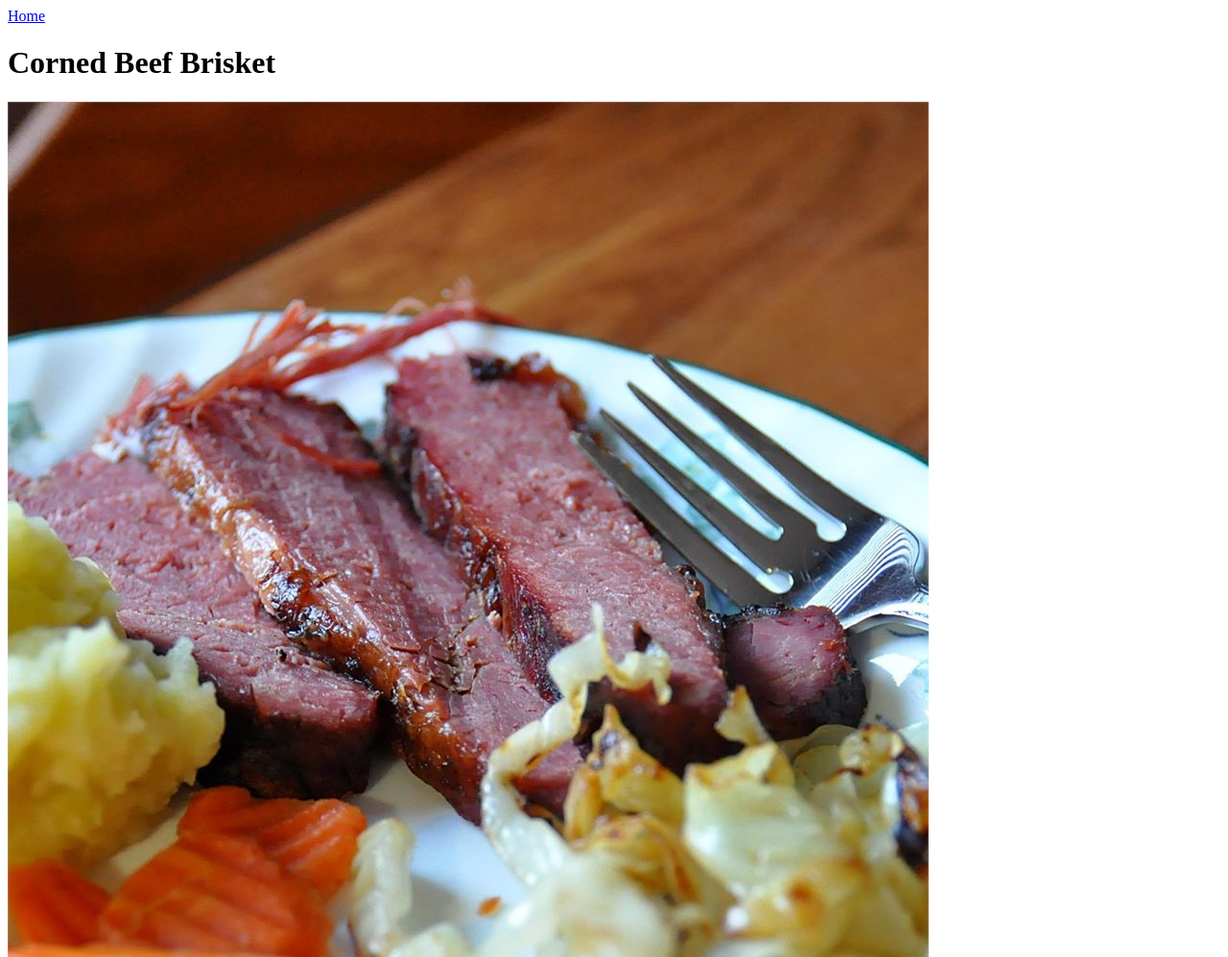
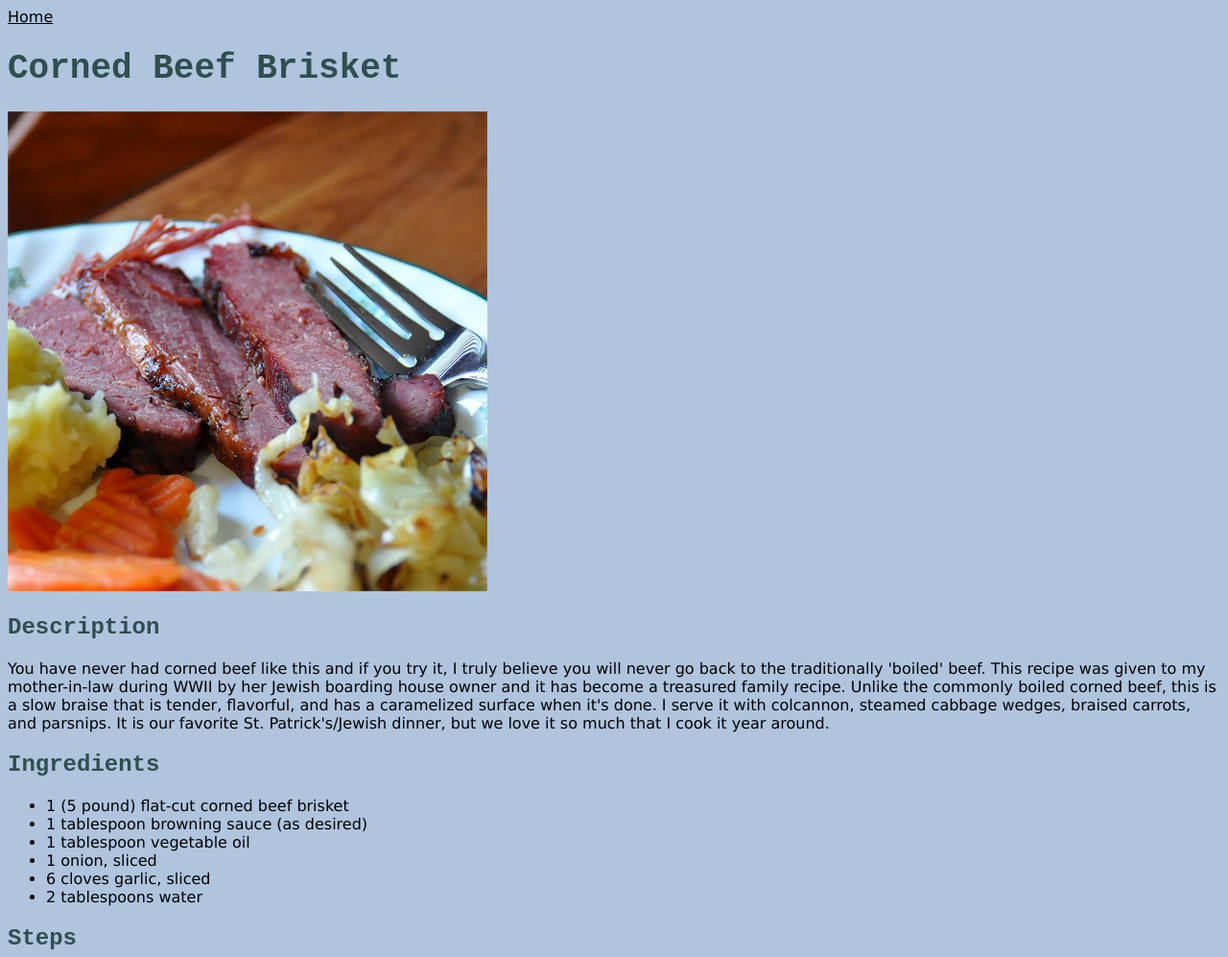
Before and after one commit to itswhom/odin-recipes, a plain HTML site: page recipes/corned-beef-brisket.html in a window 1280 px wide. Shown: the top 997 px of the page at 96% size. Drawn offline with Linux system fonts and the light colour scheme.

Commit message:
Add basic external styling

```diff
--- a/recipes/corned-beef-brisket.html
+++ b/recipes/corned-beef-brisket.html
@@ -5,12 +5,13 @@
     <meta charset="UTF-8">
     <meta http-equiv="X-UA-Compatible" content="IE=edge">
     <meta name="viewport" content="width=device-width, initial-scale=1.0">
+    <link href="../style.css" rel="stylesheet">
     <title>Corned Beef Brisket - Odin Recipes</title>
 </head>
 <body>
 <a href="../index.html">Home</a>
 <h1>Corned Beef Brisket</h1>
-<img src="../images/corned-beef-brisket.jpg" alt="freshly made corned beef brisket">
+<img src="../images/corned-beef-brisket.jpg" alt="freshly made corned beef brisket" class="recipe-image">
 <h2>Description</h2>
 <p>You have never had corned beef like this and if you try it, I truly believe you will never go back to the traditionally 'boiled' beef. This recipe was given to my mother-in-law during WWII by her Jewish boarding house owner and it has become a treasured family recipe. Unlike the commonly boiled corned beef, this is a slow braise that is tender, flavorful, and has a caramelized surface when it's done. I serve it with colcannon, steamed cabbage wedges, braised carrots, and parsnips. It is our favorite St. Patrick's/Jewish dinner, but we love it so much that I cook it year around.</p>
 <h2>Ingredients</h2>
--- /dev/null
+++ b/style.css
@@ -0,0 +1,44 @@
+/*
+lightsteelblue
+burlywood
+darkslategrey
+*/
+
+* {
+    font-family: 'Lucida Sans', 'Lucida Sans Regular', 'Lucida Grande', 'Lucida Sans Unicode', Geneva, Verdana, sans-serif;
+}
+
+body {
+    background: lightsteelblue;
+}
+
+h1,
+h2 {
+    font-family: 'Courier New', Courier, monospace;
+    color: darkslategray;
+}
+
+h1 {
+    font-size: 36px;
+}
+
+h2 {
+    font-size: 24px;
+}
+
+img.recipe-image {
+    width: 500px;
+    height: auto;
+}
+
+a {
+    color: black;
+}
+
+a:hover {
+    color: lightslategray;
+}
+
+ul.recipe-list {
+
+}
```
Also changed, not shown: index.html (+2 -1 lines), recipes/hot-dog.html (+2 -1 lines), recipes/lasagna.html (+2 -1 lines).
